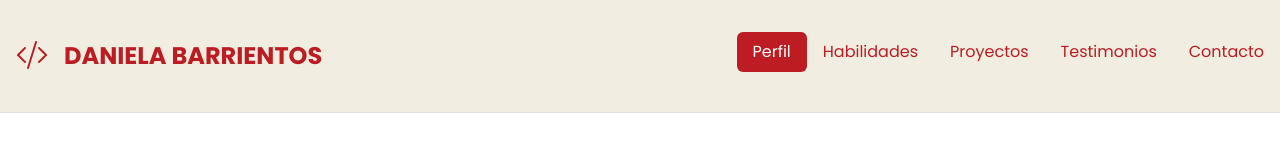
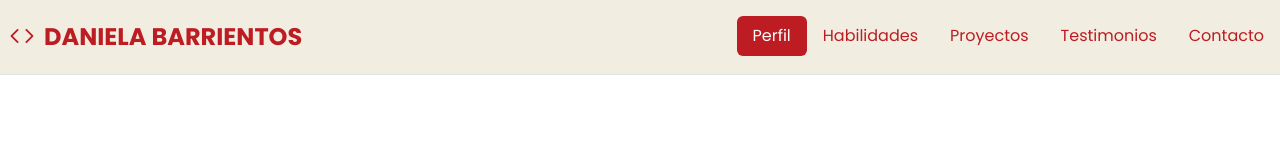
Before and after one commit to bacdaniela/bacdaniela.github.io, a plain HTML site: page index.html in a window 1280 px wide. Shown: the top 163 px of the page. Drawn offline with nearby package versions, Linux system fonts and the light colour scheme; a web font is replaced by a local one.

Commit message:
Add files via upload

```diff
--- a/index.html
+++ b/index.html
@@ -31,12 +31,13 @@
   </head>
   <body>
 
-    <header class="d-flex flex-wrap justify-content-center py-3  border-bottom">
+    <header class="d-flex flex-wrap justify-content-center py-3 mb-4 border-bottom">
       <a id="home" href="/" class="d-flex align-items-center mb-3 mb-md-0 me-md-auto text-decoration-none">
-        <i class="bi bi-code-slash p-3 fs-2"></i>
-        <span class="fs-4 name">DANIELA BARRIENTOS</span>
+        <i class="bi bi-code px-2 fs-3"></i>
+        <span class="fs-4">DANIELA BARRIENTOS</span>
       </a>
-      <ul class="nav nav-pills mt-3">
+
+      <ul class="nav nav-pills">
         <li class="nav-item"><a id="boton-perfil" href="#" class="nav-link active" aria-current="page">Perfil</a></li>
         <li class="nav-item"><a href="#hanging-icons" class="nav-link">Habilidades</a></li>
         <li class="nav-item"><a href="#proyectos" class="nav-link">Proyectos</a></li>
@@ -45,9 +46,7 @@
       </ul>
     </header>
 
-
     <main>
-
       <div class="hero">
         <div class="px-4 py-5 my-5 text-center">
           <img class="d-block mx-auto mb-4 rounded-circle" src="assets/profile-picture.jpeg" alt="" width="200">
```
Also changed, not shown: assets/profile-picture.jpeg.
